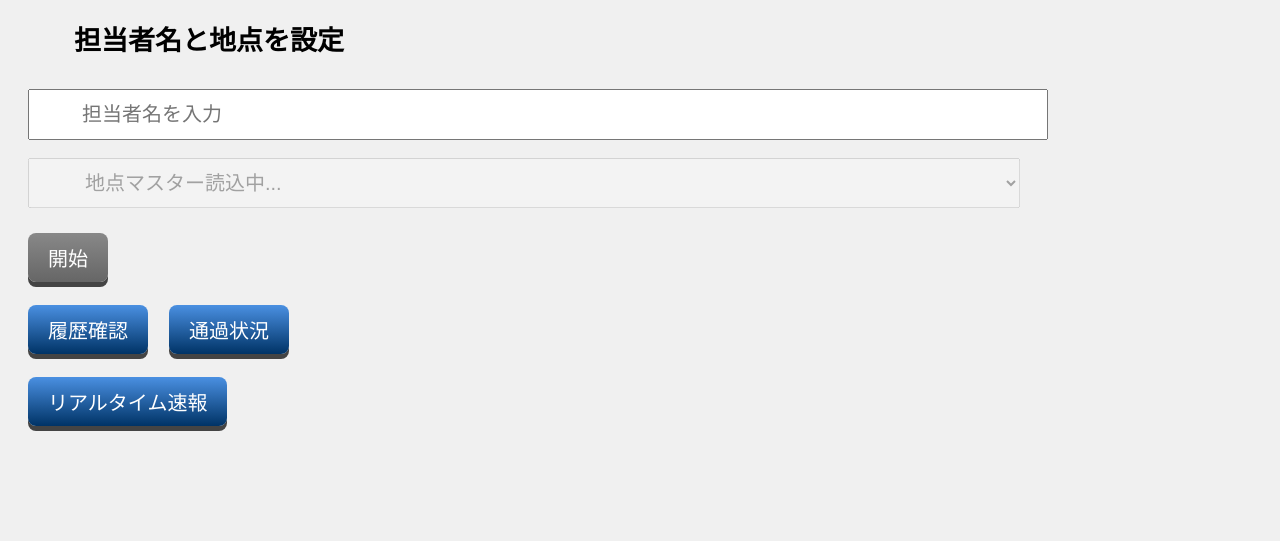
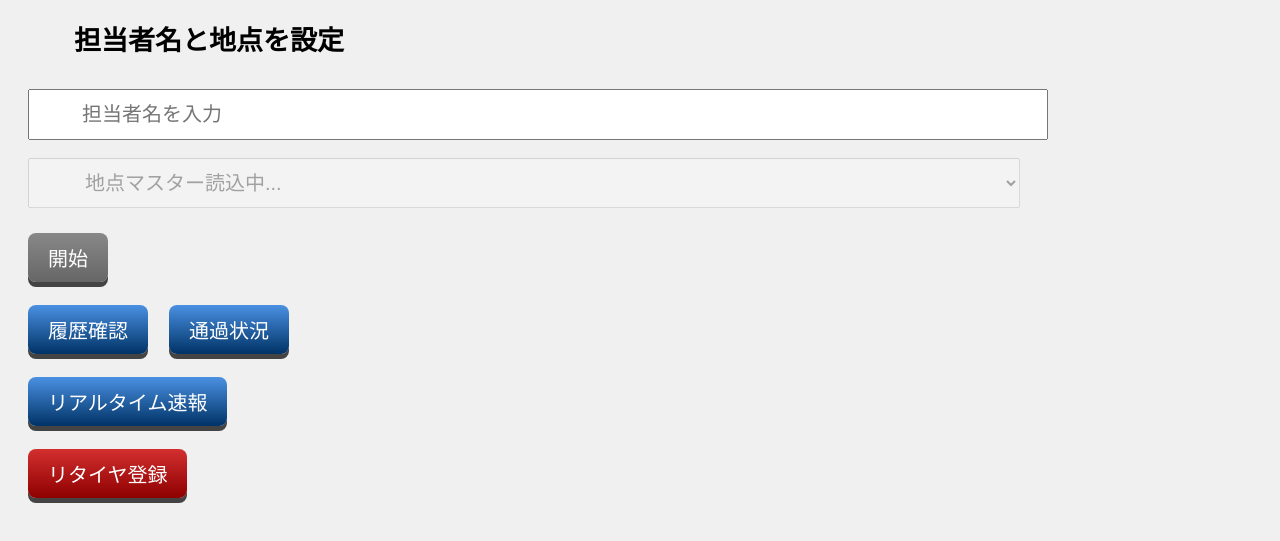
Before and after one commit to chellenlee/tachibana-qr-final, a plain HTML site: page index.html in a window 1280 px wide. Shown: the part 69-610 px from the top of the page. Drawn offline with Linux system fonts and the light colour scheme; no server answers.

Commit message:
Add retire button and startRetireScan function
Added a retire button and its associated functionality.

```diff
--- a/index.html
+++ b/index.html
@@ -144,6 +144,23 @@
       margin: 5px 0 0;
       font-size: 18px;
     }
+    /* ▼▼▼ リタイヤ登録ボタンのデザイン (新規追加) ▼▼▼ */
+    .retire-button {
+      background: linear-gradient(#d32f2f, #8e0000); /* 赤色グラデーション */
+      color: white;
+      border: none;
+      padding: 10px 20px;
+      font-size: 20px;
+      border-radius: 8px;
+      box-shadow: 0 5px #444444;
+      cursor: pointer;
+      display: inline-block;
+      margin-top: 15px;
+    }
+    .retire-button:active {
+      box-shadow: 0 2px #444444;
+      transform: translateY(3px);
+    }
   </style>
 </head>
 
@@ -168,6 +185,8 @@
   <button class="stats-button" onclick="showStats()">通過状況</button>
   <br>
   <button class="report-button" onclick="showReport()">リアルタイム速報</button>
+  <br>
+  <button class="retire-button" onclick="startRetireScan()">リタイヤ登録</button>
 </div>
 
 <div id="history-view" style="display:none;">
@@ -314,6 +333,39 @@ function startApp() {
   document.getElementById('reader').style.display = '';
   document.getElementById('result').style.display = '';
 
+  startScanner();
+}
+
+  /**
+ * ▼▼▼ リタイヤ登録（ID:99）専用のスキャン開始関数 (新規追加) ▼▼▼
+ */
+function startRetireScan() {
+  // 1. 担当者名のチェック（これがないと保存できないため）
+  staff = document.getElementById('staffName').value.trim();
+  if (!staff) {
+    showCustomPopup({
+      title: "確認",
+      message: "担当者名を入力してください。",
+      buttons: [{ text: "OK", value: true }]
+    });
+    return;
+  }
+  localStorage.setItem('staffName', staff);
+
+  // 2. 強制的に地点IDを99に設定
+  selectedLocationId = '99';
+
+  // 3. 地点名を設定（マスターにあればそれを使用、なければ固定文字）
+  // ※locations配列は初期化時にロード済み
+  const retireLoc = locations.find(loc => String(loc.id) === '99');
+  selectedLocationName = retireLoc ? retireLoc.name : "リタイヤ";
+
+  // 4. 画面切り替え（プルダウンの値は変更せずに維持されます）
+  document.getElementById('setup').style.display = 'none';
+  document.getElementById('reader').style.display = '';
+  document.getElementById('result').style.display = '';
+
+  // 5. スキャナー起動
   startScanner();
 }
 
```
